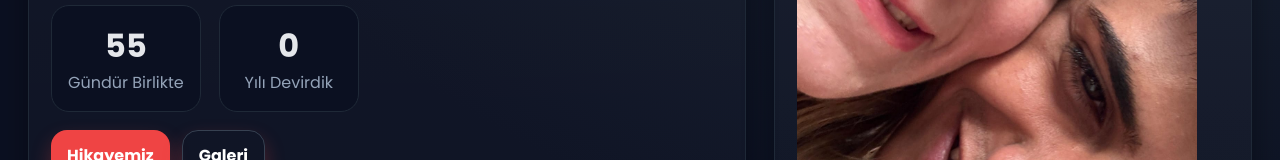
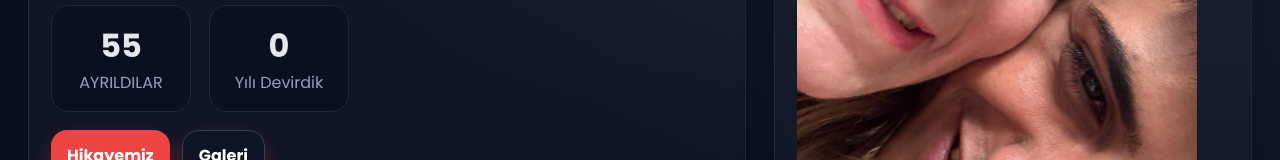
Before and after one commit to cyaxares162/ece.com, a plain HTML site: page index.html in a window 1280 px wide. Shown: the part 395-555 px from the top of the page. Drawn offline with Linux system fonts and the light colour scheme.

Commit message:
Update index.html

```diff
--- a/index.html
+++ b/index.html
@@ -43,7 +43,7 @@
     <div class="kpis" style="margin-top:16px">
       <div class="kpi">
         <div style="font-size:32px;font-weight:700" id="daysTogether">_</div>
-        <div style="color:#94a3b8">Gündür Birlikte</div>
+        <div style="color:#94a3b8">AYRILDILAR</div>
       </div>
       <div class="kpi">
         <div style="font-size:32px;font-weight:700" id="yearsTogether">_</div>
```
